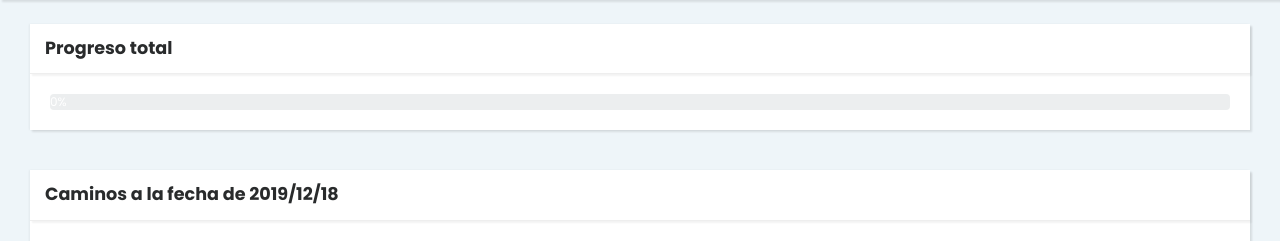
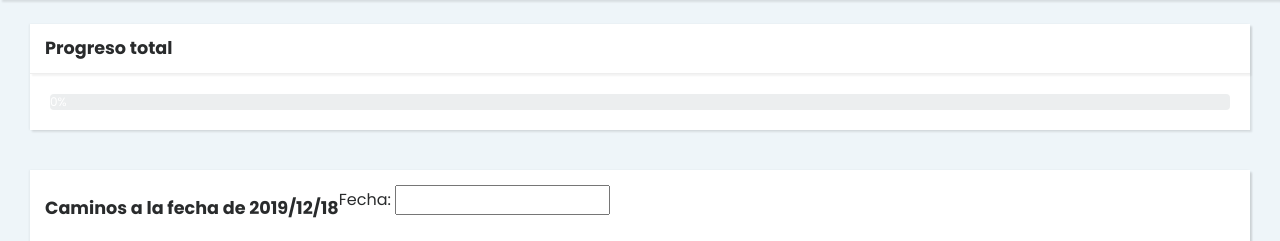
Before and after one commit to CamiloPorte/PortalProveedores, a Flask app: template app/templates/tables.html in a window 1280 px wide. Shown: the part 117-358 px from the top of the page. Run offline with Flask 2, Linux system fonts and the light colour scheme; the template is opened without the code that fills it: most values are stand-ins (such as "Sample title", 1, 10 or a date in 2020); parts of the project's set-up code (start-up, migrations or seed data) failed here and were passed over; some libraries are stand-ins or nearby versions.

Commit message:
progreso

```diff
--- a/app/templates/tables.html
+++ b/app/templates/tables.html
@@ -14,6 +14,7 @@
   <!-- Google fonts - Roboto -->
   <link rel="stylesheet" href="https://fonts.googleapis.com/css?family=Poppins:300,400,700">
   <!-- theme stylesheet-->
+  <link rel="stylesheet" href="//code.jquery.com/ui/1.12.1/themes/base/jquery-ui.css">
   <link rel="stylesheet" href="{{ url_for('static', filename = 'css/style.default.css') }}" id="theme-stylesheet">
   <script src="https://code.jquery.com/ui/1.12.1/jquery-ui.js"></script>
   <!-- Custom stylesheet - for your changes-->
@@ -61,6 +62,9 @@
             <div class="card">
               <div class="card-header d-flex align-items-center">
                 <h3 class="h4" id="date-label">Caminos a la fecha de </h3>
+                <div >
+                  <p style="position: right:0">Fecha: <input type="text" id="datepicker"></p>
+                </div>
               </div>
               <div class="card-body">
                 <table class="table table-bordered table-striped table-sm" id="myTable">
--- a/app/templates/untitled.html
+++ b/app/templates/untitled.html
@@ -20,14 +20,10 @@
     <!-- Font Awesome CDN-->
     <!-- you can replace it by local Font Awesome-->
     <script src="https://use.fontawesome.com/99347ac47f.js"></script>
+    <script src="{{ url_for('static', filename = 'js/jquery-3.4.1.min.js') }}"></script>
     <!-- Font Icons CSS-->
     <link rel="stylesheet" href="https://file.myfontastic.com/da58YPMQ7U5HY8Rb6UxkNf/icons.css">
-      <script type="text/javascript" src="/bower_components/jquery/jquery.min.js"></script>
-  <script type="text/javascript" src="/bower_components/moment/min/moment.min.js"></script>
-  <script type="text/javascript" src="/bower_components/bootstrap/dist/js/bootstrap.min.js"></script>
-  <script type="text/javascript" src="/bower_components/eonasdan-bootstrap-datetimepicker/build/js/bootstrap-datetimepicker.min.js"></script>
-  <link rel="stylesheet" href="/bower_components/bootstrap/dist/css/bootstrap.min.css" />
-  <link rel="stylesheet" href="/bower_components/eonasdan-bootstrap-datetimepicker/build/css/bootstrap-datetimepicker.min.css" />
+
     <!-- Tweaks for older IEs--><!--[if lt IE 9]>
         <script src="https://oss.maxcdn.com/html5shiv/3.7.2/html5shiv.min.js"></script>
         <script src="https://oss.maxcdn.com/respond/1.4.2/respond.min.js"></script><![endif]-->
@@ -62,7 +58,6 @@
 
      {% block body %}{% endblock %}
       <!-- Javascript files-->
-      <script src="{{ url_for('static', filename = 'js/jquery-3.4.1.min.js') }}"></script>
       <script src="{{ url_for('static', filename = 'js/tether.min.js') }}"></script>
       <script src="{{ url_for('static', filename = 'js/bootstrap.bundle.min.js') }}"></script>
       <script src="{{ url_for('static', filename = 'js/jquery.cookie.js') }}"> </script>
```
